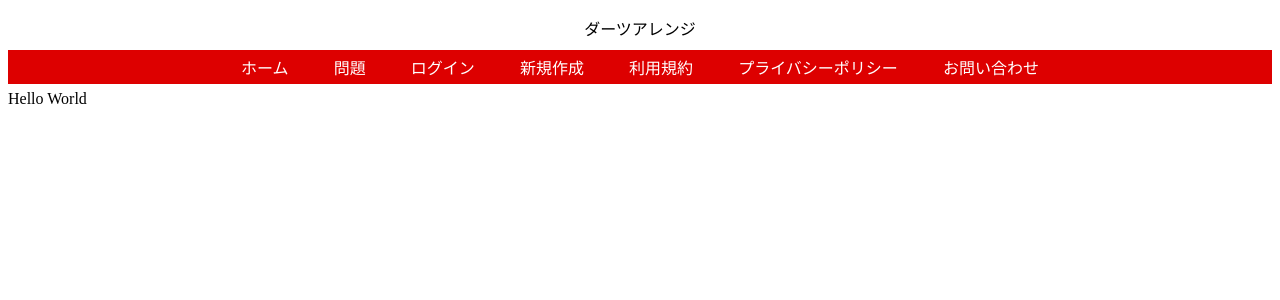
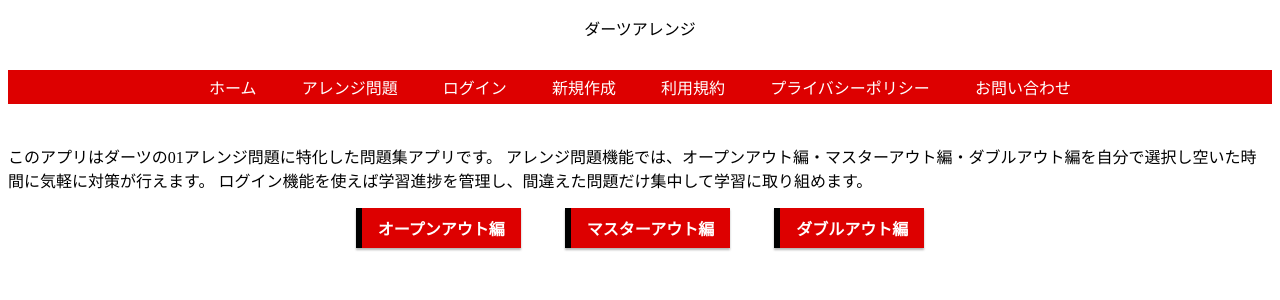
Before and after one commit to kkyopa/suke, a PHP site: page / in a window 1280 px wide. Shown: the top 300 px of the page. Run offline with PHP 8.4, Linux system fonts and the light colour scheme; a stand-in replaces the project's code that opens the database connection.

Commit message:
ボタン機能の追加と余白の調整

```diff
--- a/css/header.css
+++ b/css/header.css
@@ -5,13 +5,13 @@
 
 .menu {
     list-style:none;
-    margin-bottom: 50px;
+    margin-bottom:30px;
 }
 .menu li {
     font-family: 'Verdana',sans-serif;
     width: 100%;
     text-align: center;
-    margin-top:-40px;
+    margin-bottom:40px;
     padding:5px 0px;
     float:left;
     background-color:#DD0000;
--- /dev/null
+++ b/css/top.css
@@ -0,0 +1,17 @@
+.btn-sticky {
+    display: inline-block;
+    padding: 0.5em 1em;
+    text-decoration: none;
+    background: #DD0000;
+    border-left: solid 6px black;/*左線*/
+    font-weight: bold;
+    box-shadow: 0px 2px 2px rgba(0, 0, 0, 0.29);
+  }
+  .btn-sticky:active {
+    box-shadow: inset 0 0 2px rgba(128, 128, 128, 0.1);
+    transform: translateY(2px);
+  }
+
+  .arrengeproblem {
+    text-align: center;
+  }
--- a/header.html
+++ b/header.html
@@ -12,7 +12,7 @@
         <nav class="menu">
             <li>
                 <a href="#home">ホーム</a>
-                <a href="#problem">問題</a>
+                <a href="#problem">アレンジ問題</a>
                 <a href="#login">ログイン</a>
                 <a href="#new">新規作成</a>
                 <a href="#kiyaku">利用規約</a>
--- a/tpl/top.page/top.html
+++ b/tpl/top.page/top.html
@@ -6,6 +6,14 @@
 <title>dartsarrange</title>
 </head>
 <body>
-<p>Hello World</p>
+    <p>このアプリはダーツの01アレンジ問題に特化した問題集アプリです。
+        アレンジ問題機能では、オープンアウト編・マスターアウト編・ダブルアウト編を自分で選択し空いた時間に気軽に対策が行えます。
+        ログイン機能を使えば学習進捗を管理し、間違えた問題だけ集中して学習に取り組めます。
+    </p>
+    <div class="arrengeproblem">
+        <a href="#" class="btn-sticky">オープンアウト編</a>
+        <a href="#" class="btn-sticky">マスターアウト編</a>
+        <a href="#" class="btn-sticky">ダブルアウト編</a>
+    </div>
 </body>
 </html>
```
